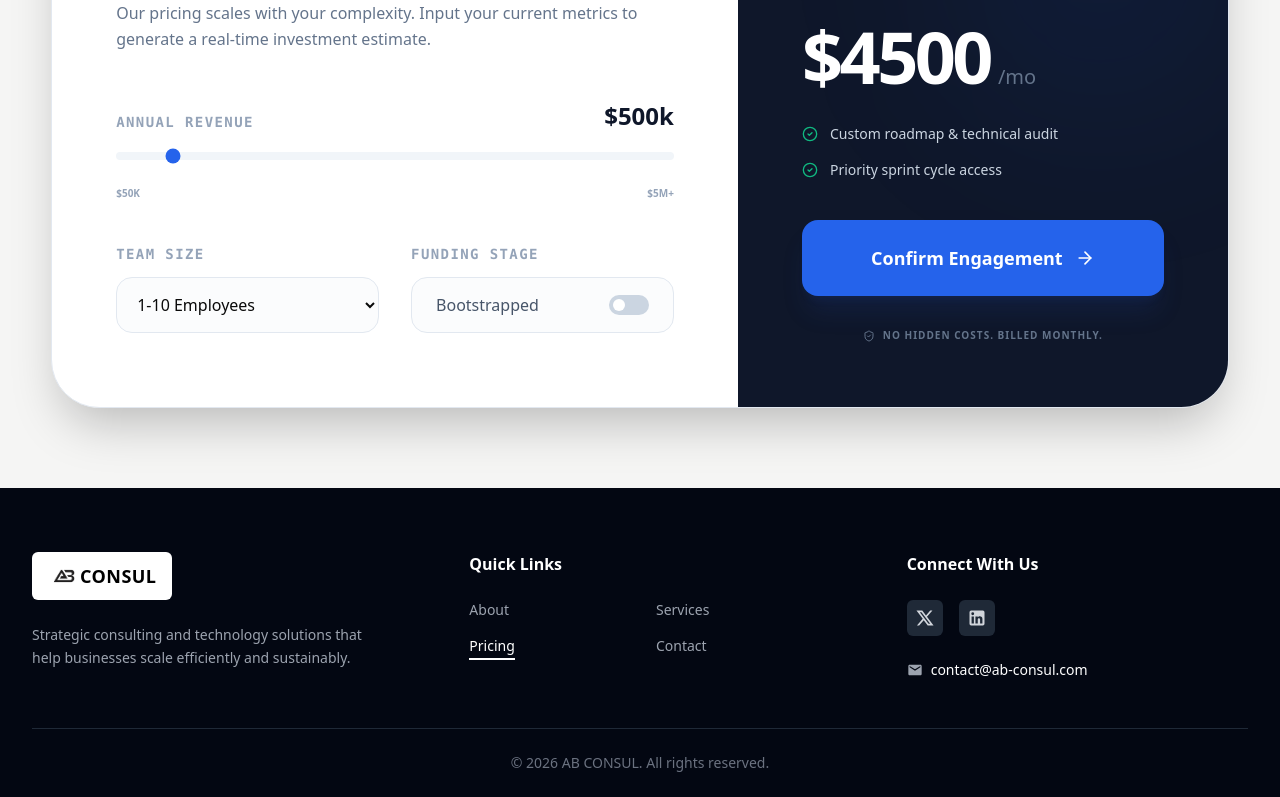
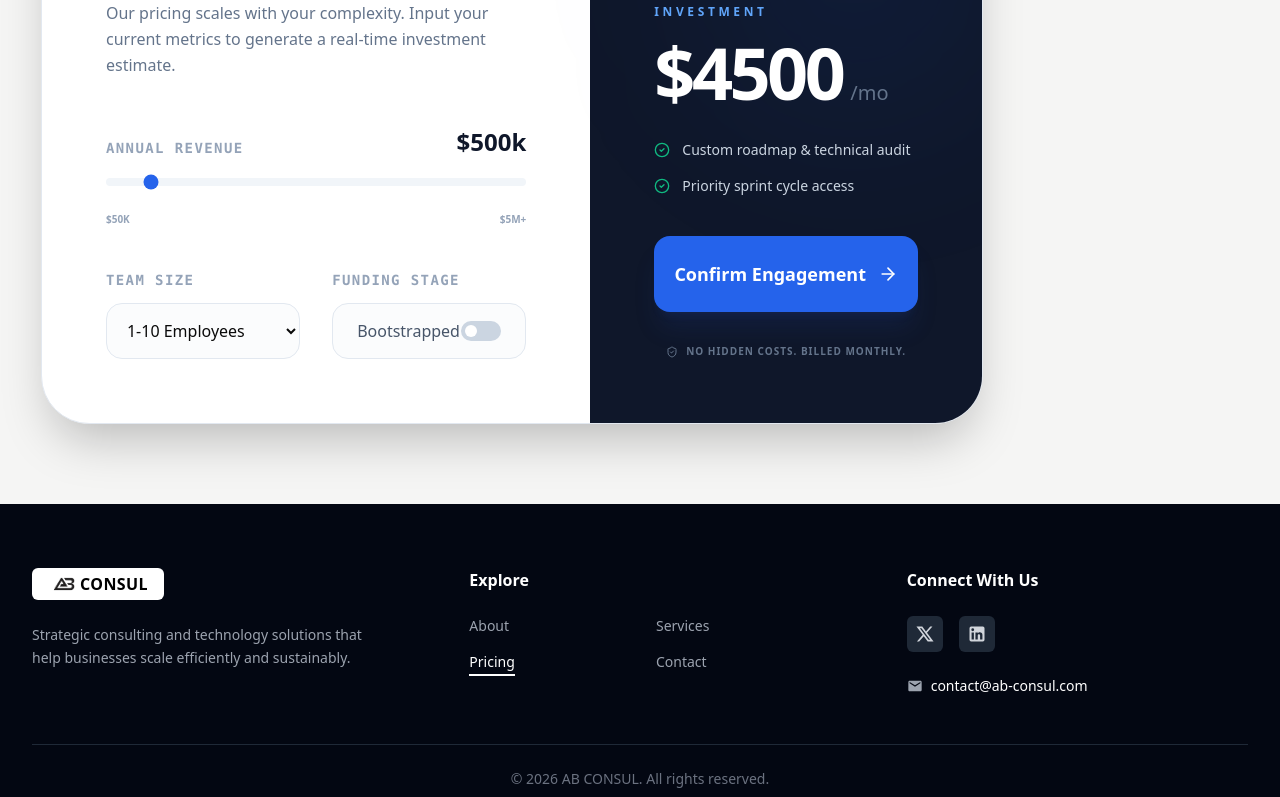
Before and after one commit to l-tting/ab-consul, a Next.js app in the folder my-app/: page /pricing in a window 1280 px wide. Shown: the part 990-1787 px from the top of the page. Built offline with nearby package versions, Linux system fonts and the light colour scheme.

Commit message:
price comp/w-x --v2

```diff
--- a/my-app/src/components/Footer.jsx
+++ b/my-app/src/components/Footer.jsx
@@ -38,13 +38,13 @@ function Footer() {
 
           {/* Brand */}
           <div>
-            <div className="inline-flex items-center gap-0 bg-white px-4 py-2 rounded-md mb-6">
+            <div className="inline-flex items-center gap-0 bg-white px-4  rounded-md mb-6">
               <img
                 src="/ab.png"
                 alt="AB Consul Logo"
                 className="h-8 w-auto"
               />
-              <span className="text-lg font-bold text-black tracking-wide">
+              <span className="text-md font-bold text-black tracking-wide">
                 CONSUL
               </span>
             </div>
@@ -56,7 +56,7 @@ function Footer() {
 
           {/* Quick Links */}
           <div>
-            <h4 className="text-white font-semibold mb-6">Quick Links</h4>
+            <h4 className="text-white font-semibold mb-6">Explore</h4>
             <ul className="grid grid-cols-1 sm:grid-cols-2 gap-y-3 gap-x-8 text-sm">
               {NAV_LINKS.map((link) => {
                 const isActive = pathname === link.href;
--- a/my-app/src/components/PricingTiers.jsx
+++ b/my-app/src/components/PricingTiers.jsx
@@ -17,7 +17,7 @@ export default function PricingCalculator() {
   }, [revenue, isSeeded, companySize]);
 
   return (
-    <section className="w-full py-20 flex justify-center">
+    <section className="w-full max-w-5xl py-20 flex justify-center">
       {/* Increased max-w to 7xl for a wider, more cinematic card */}
       <div className="w-[92%] max-w-7xl">
 
```
